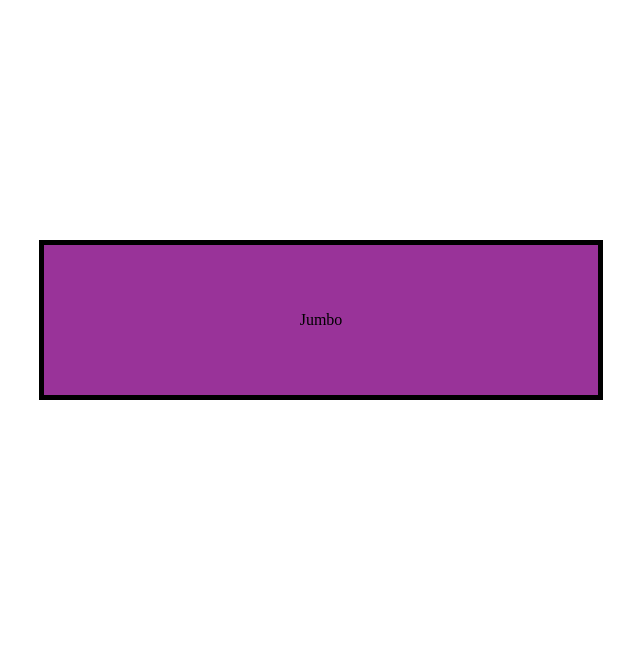
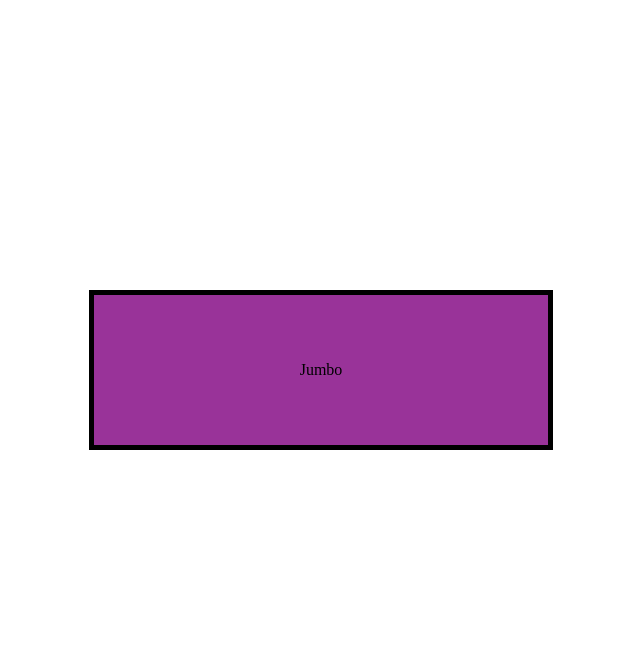
Before and after one commit to DanielKiernan/OldnOutdated, a PHP site: page / in a window 1280 px wide. Shown: the part 660-1309 px from the top of the page, without its empty margins (319-959 px from the left). Before the commit the page ends 1060 px from the top, so only its background shows below. Run offline with PHP 8.4, Linux system fonts and the light colour scheme.

Commit message:
Update mystyle.css

```diff
--- a/mystyle.css
+++ b/mystyle.css
@@ -31,7 +31,7 @@ div.Paragraph {
 	div.Box {
 		position: relative;
 		padding: 50px;
-		margin: 350px;
+		margin: 400px;
 		color: black;
 		background-color: 993399;
 		border: 5px solid black;
```
